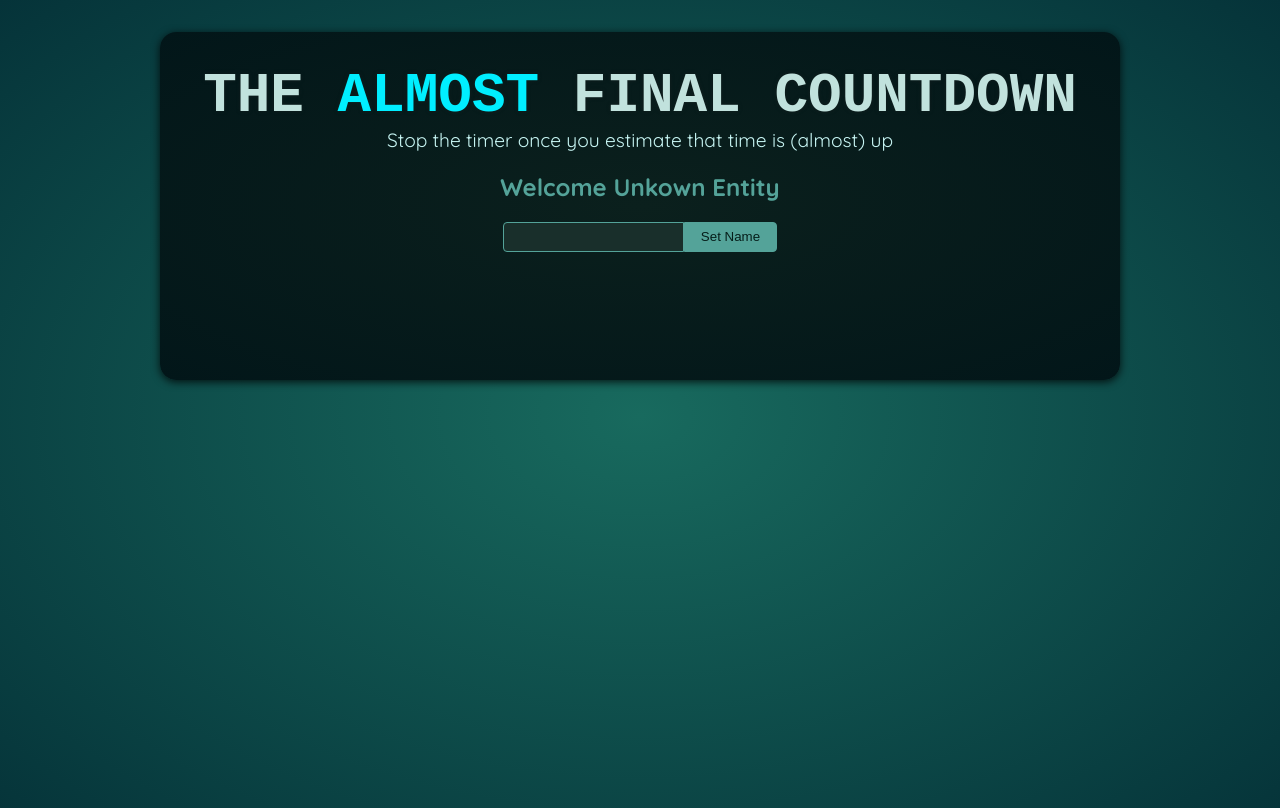
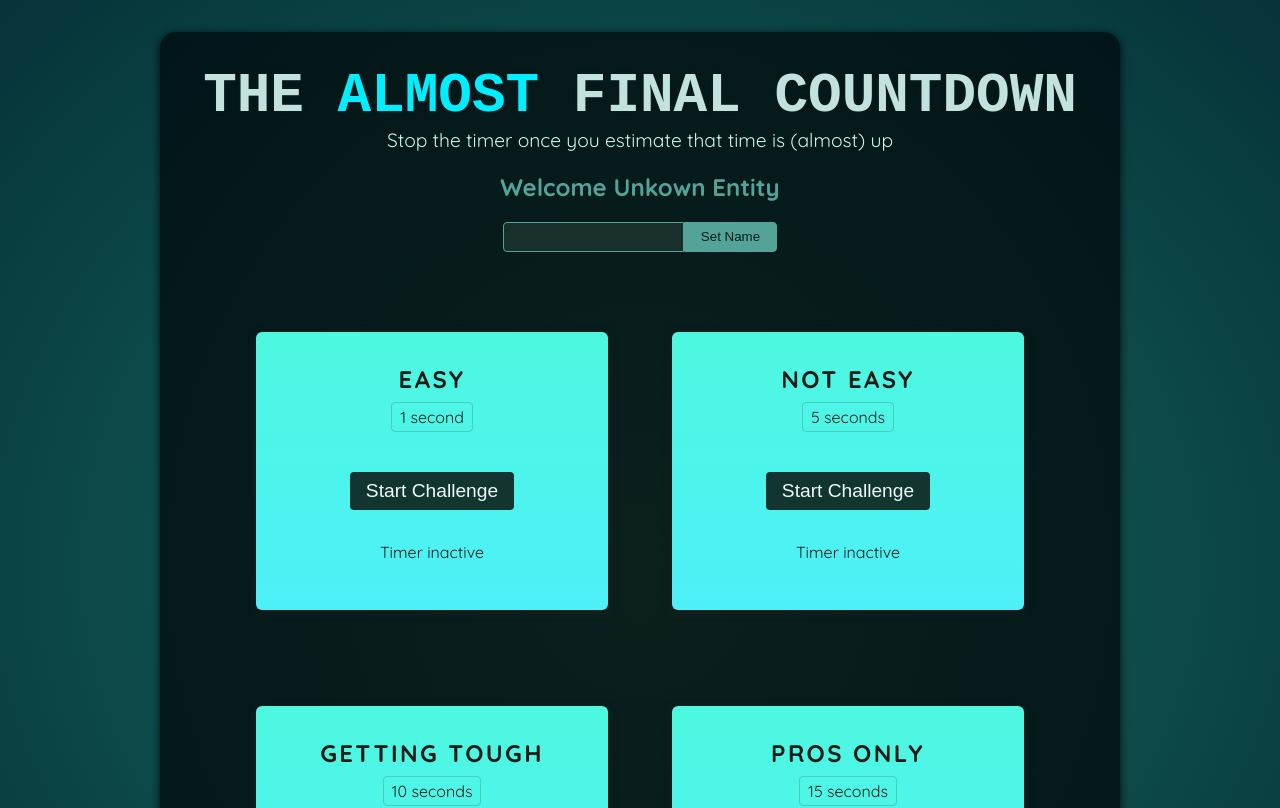
Before and after one commit to VibuRoshin25/react-countdown, a React (Vite) app: page / in a window 1280 px wide. Shown: the top 808 px of the page. Built offline with nearby package versions, Linux system fonts and the light colour scheme; a web font is replaced by a local one.

Commit message:
modified:   index.html 	modified:   src/App.jsx 	modified:   src/components/Player.jsx 	new file:   src/components/ResultModal.jsx 	new file:   src/components/TimerChallenge.jsx

```diff
--- a/index.html
+++ b/index.html
@@ -4,7 +4,7 @@
     <meta charset="UTF-8" />
     <link rel="icon" type="image/svg+xml" href="/vite.svg" />
     <meta name="viewport" content="width=device-width, initial-scale=1.0" />
-    <title>Refs & Portals</title>
+    <title>CountDown</title>
   </head>
   <body>
     <div id="modal"></div>
--- a/src/App.jsx
+++ b/src/App.jsx
@@ -1,10 +1,16 @@
-import Player from './components/Player.jsx';
+import Player from "./components/Player.jsx";
+import TimerChallenge from "./components/TimerChallenge.jsx";
 
 function App() {
   return (
     <>
       <Player />
-      <div id="challenges"></div>
+      <div id="challenges">
+        <TimerChallenge title="Easy" targetTime={1} />
+        <TimerChallenge title="Not Easy" targetTime={5} />
+        <TimerChallenge title="Getting Tough" targetTime={10} />
+        <TimerChallenge title="Pros Only" targetTime={15} />
+      </div>
     </>
   );
 }
--- a/src/components/Player.jsx
+++ b/src/components/Player.jsx
@@ -1,11 +1,11 @@
 import { useState, useRef } from "react";
 
 export default function Player() {
-  const playerName = useRef("unknown entity");
+  const playerName = useRef();
   const [enteredPlayerName, setEnteredPlayerName] = useState(null);
   return (
     <section id="player">
-      <h2>Welcome {enteredPlayerName ?? "Unkown Entity"}</h2>
+      <h2>Welcome {enteredPlayerName ? enteredPlayerName : "Unkown Entity"}</h2>
       <p>
         <input ref={playerName} type="text" />
         <button
--- /dev/null
+++ b/src/components/TimerChallenge.jsx
@@ -0,0 +1,34 @@
+import { useRef, useState } from "react";
+const TimerChallenge = ({ title, targetTime }) => {
+  const timer = useRef();
+  const [timerStarted, setTimerStarted] = useState(false);
+  const [timerExpired, setTimerExpired] = useState(false);
+  const handleStart = () => {
+    timer.current = setTimeout(() => {
+      setTimerExpired(true);
+    }, targetTime * 1000);
+    setTimerStarted(true);
+  };
+  const handleStop = () => {
+    clearTimeout(timer.current);
+  };
+  return (
+    <section className="challenge">
+      <h2>{title}</h2>
+      {timerExpired && <p>You Lost!</p>}
+      <p className="challenge-time">
+        {targetTime} second{targetTime > 1 ? "s" : ""}
+      </p>
+      <p>
+        <button onClick={timerStarted ? handleStop : handleStart}>
+          {timerStarted ? "Stop" : "Start"} Challenge
+        </button>
+      </p>
+      <p className={timerStarted ? "active" : undefined}>
+        {timerStarted ? "Time is running..." : "Timer inactive"}
+      </p>
+    </section>
+  );
+};
+
+export default TimerChallenge;
```
Also changed, not shown: src/components/ResultModal.jsx (added, +16 -0 lines).
